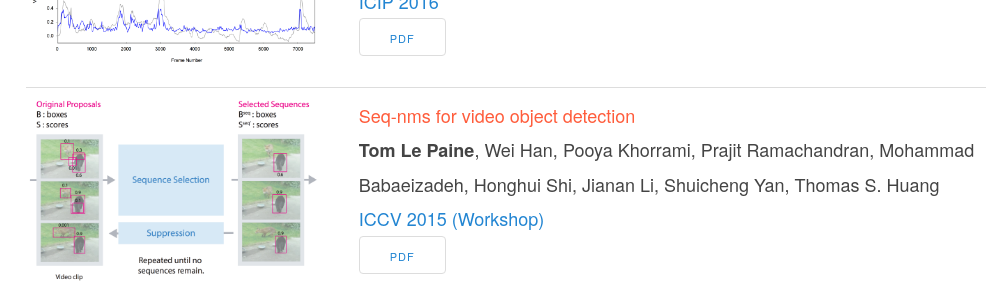
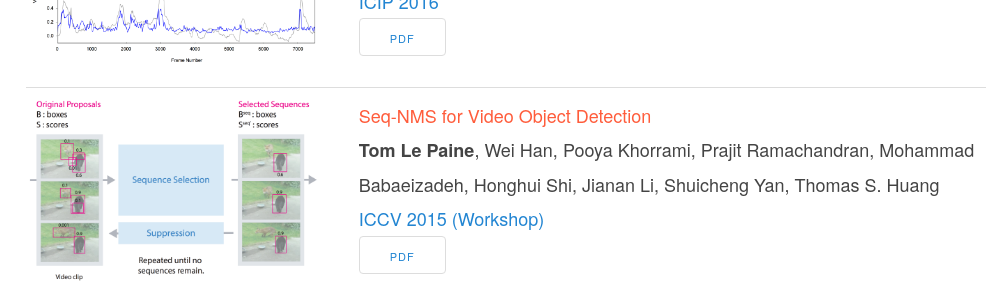
Before and after one commit to tomlepaine/tomlepaine.github.io, a Jekyll site: the page built from index.html, in a window 1280 px wide and 900 px high, scrolled down 643 px. Shown: the part 158-458 px from the top of the window, without its empty margins (134-1142 px from the left). Built offline with Jekyll 4.4.1, drawn with Linux system fonts in a browser that asks for light colours; nearby versions of some CDN libraries.

```diff
--- a/_data/publications.yml
+++ b/_data/publications.yml
@@ -12,7 +12,7 @@
   links:
     - name: PDF
       url: https://arxiv.org/abs/1602.07377
-- title: "Seq-nms for video object detection"
+- title: "Seq-NMS for Video Object Detection"
   time: 1602
   image: seq-nms-2016.png
   description: Why?
```
